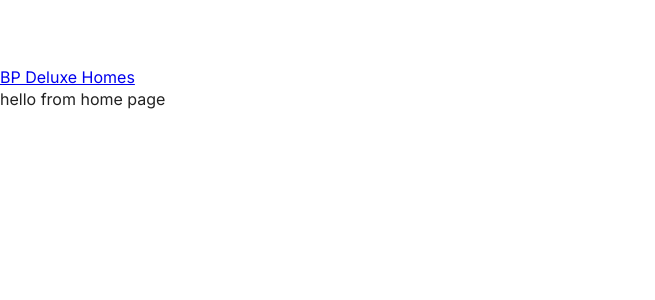
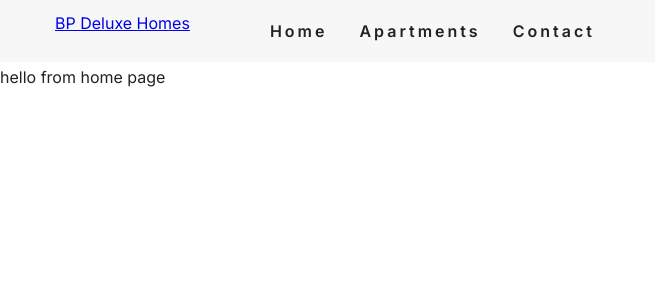
Before and after one commit to bhajko/BP-Deluxe-Homes, a React (Create React App) app: page / in a window 1280 px wide. Shown: the top 300 px of the page, without its empty margins (0-655 px from the left). Built offline with nearby package versions, Linux system fonts and the light colour scheme.

Commit message:
navbar base styling

```diff
--- a/src/App.css
+++ b/src/App.css
@@ -10,7 +10,7 @@
   --mainBlack: #222;
   --mainGrey: #ececec;
   --darkGrey: #cfcfcf;
-  --mainTransition: all 0.3s linear;
+  --mainTransition: all 0.3s ease-in-out;
   --mainSpacing: 3px;
   --lightShadow: 2px 5px 3px 0px rgba(0, 0, 0, 0.5);
   --darkShadow: 4px 10px 5px 0px rgba(0, 0, 0, 0.5);
@@ -133,7 +133,7 @@ h6 {
 }
 
 .show-nav {
-  height: 100px;
+  height: 160px;
 }
 @media screen and (min-width: 768px) {
   .nav-btn {
--- a/src/components/Navbar.jsx
+++ b/src/components/Navbar.jsx
@@ -1,9 +1,41 @@
 import React, { Component } from "react";
 import { Link } from "react-router-dom";
+import { TiThMenu } from "react-icons/ti";
 
 class Navbar extends Component {
+  state = {
+    isOpen: false
+  };
+
+  toggle = () => {
+    this.setState({ isOpen: !this.state.isOpen });
+  };
   render() {
-    return <Link to="/">BP Deluxe Homes</Link>;
+    return (
+      <nav className="navbar">
+        <div className="nav-center">
+          <div className="nav-header">
+            <Link to="/">BP Deluxe Homes</Link>
+            <button type="button" className="nav-btn" onClick={this.toggle}>
+              <TiThMenu className="nav-icon" />
+            </button>
+          </div>
+          <ul
+            className={this.state.isOpen ? "nav-links show-nav" : "nav-links"}
+          >
+            <li>
+              <Link to="/">Home</Link>
+            </li>
+            <li>
+              <Link to="/apartments">Apartments</Link>
+            </li>
+            <li>
+              <Link to="/contact">Contact</Link>
+            </li>
+          </ul>
+        </div>
+      </nav>
+    );
   }
 }
 
```
